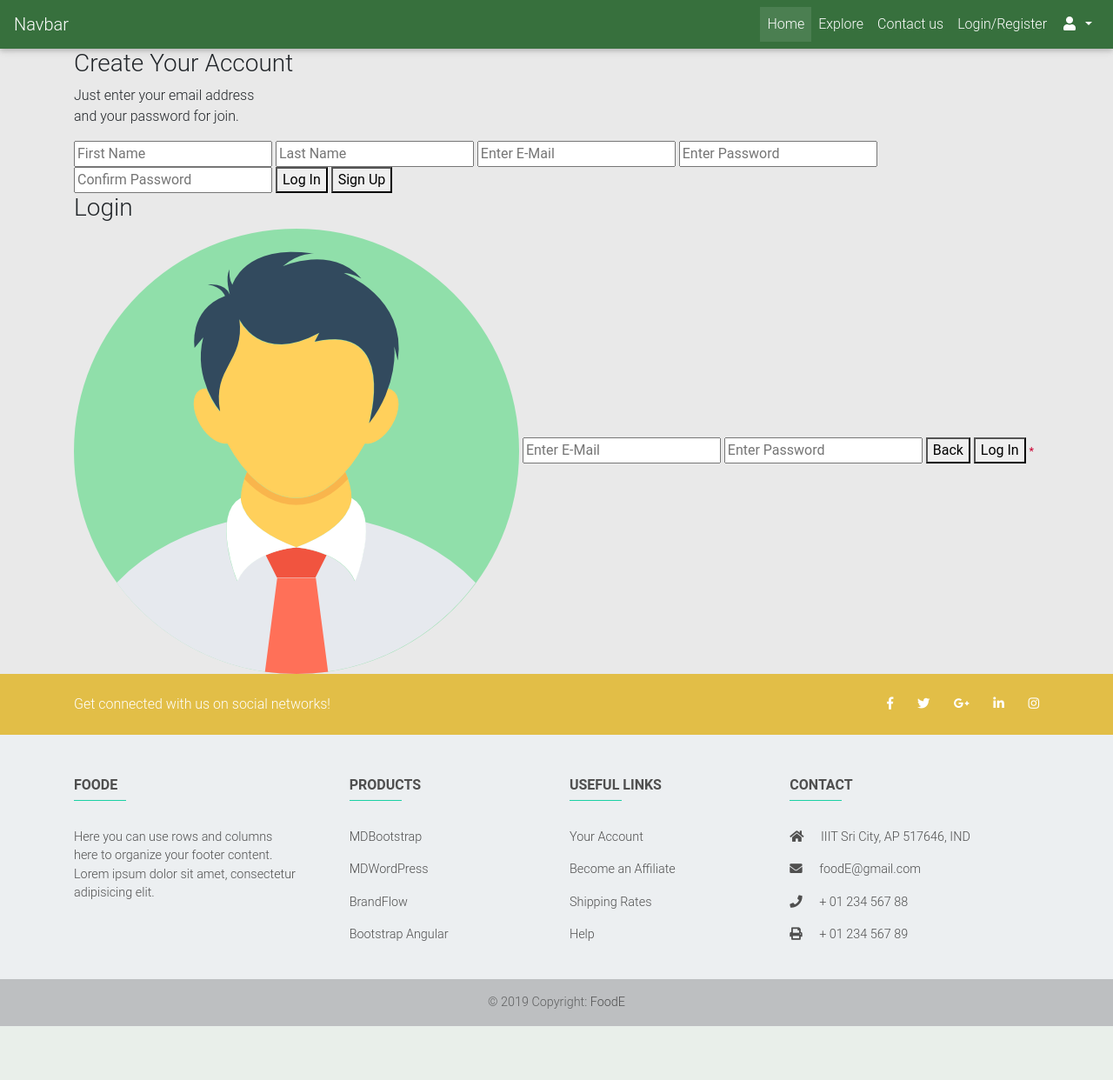
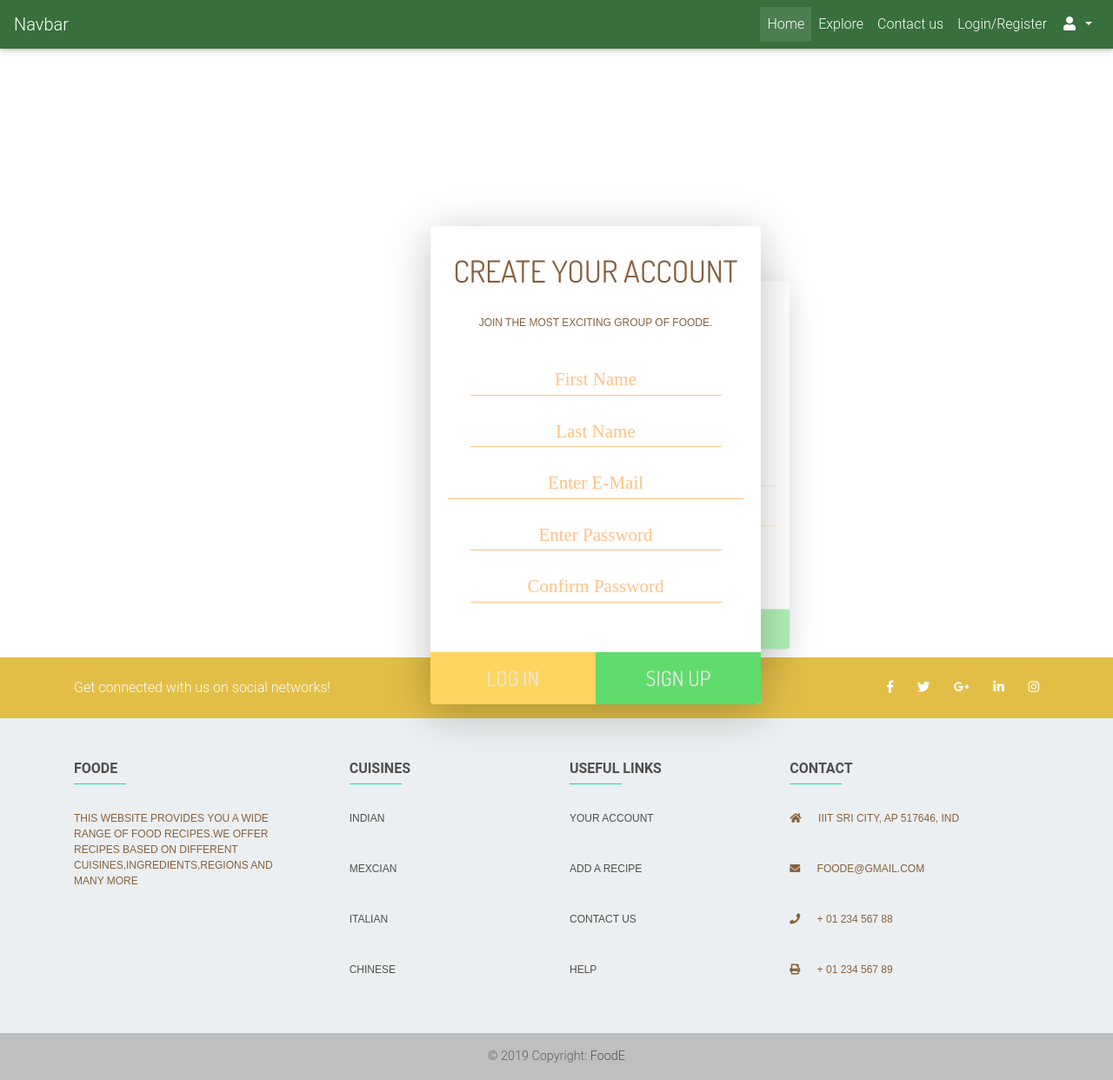
Before and after one commit to anirudhambati/recipe_website, a Django app: page /register in a window 1280 px wide. Shown: the whole page at 87% size. Before the commit the page ends 1180 px from the top, so only its background shows below. Run offline with Django 3.2, Linux system fonts and the light colour scheme; some libraries are stand-ins or nearby versions; some web fonts are replaced.

Commit message:
changed html and css files
html and css

```diff
--- a/home/templates/home/base.html
+++ b/home/templates/home/base.html
@@ -134,8 +134,7 @@
           <!-- Content -->
           <h6 class="text-uppercase font-weight-bold">FoodE</h6>
           <hr class="teal accent-3 mb-4 mt-0 d-inline-block mx-auto" style="width: 60px;">
-          <p>Here you can use rows and columns here to organize your footer content. Lorem ipsum dolor sit amet, consectetur
-            adipisicing elit.</p>
+          <p>This website provides you a wide range of food recipes.We offer recipes based on different cuisines,ingredients,regions and many more</p>
 
         </div>
         <!-- Grid column -->
@@ -144,19 +143,19 @@
         <div class="col-md-2 col-lg-2 col-xl-2 mx-auto mb-4">
 
           <!-- Links -->
-          <h6 class="text-uppercase font-weight-bold">Products</h6>
+          <h6 class="text-uppercase font-weight-bold">Cuisines</h6>
           <hr class="teal accent-3 mb-4 mt-0 d-inline-block mx-auto" style="width: 60px;">
           <p>
-            <a class="dark-grey-text" href="#!">MDBootstrap</a>
+            <a class="dark-grey-text" href="#!">Indian</a>
           </p>
           <p>
-            <a class="dark-grey-text" href="#!">MDWordPress</a>
+            <a class="dark-grey-text" href="#!">Mexcian</a>
           </p>
           <p>
-            <a class="dark-grey-text" href="#!">BrandFlow</a>
+            <a class="dark-grey-text" href="#!">Italian</a>
           </p>
           <p>
-            <a class="dark-grey-text" href="#!">Bootstrap Angular</a>
+            <a class="dark-grey-text" href="#!">Chinese</a>
           </p>
 
         </div>
@@ -172,10 +171,10 @@
             <a class="dark-grey-text" href="#!">Your Account</a>
           </p>
           <p>
-            <a class="dark-grey-text" href="#!">Become an Affiliate</a>
+            <a class="dark-grey-text" href="#!">Add a Recipe</a>
           </p>
           <p>
-            <a class="dark-grey-text" href="#!">Shipping Rates</a>
+            <a class="dark-grey-text" href="#!">Contact Us</a>
           </p>
           <p>
             <a class="dark-grey-text" href="#!">Help</a>
--- a/home/templates/register/login.html
+++ b/home/templates/register/login.html
@@ -3,8 +3,8 @@
 
 {% block extrahead %}
 
-  <!--<link href="{% static 'register/login.css' %}" rel="stylesheet">
-	 JQuery -->
+  <link href="{% static 'register/login.css' %}" rel="stylesheet">
+<!--	 JQuery -->
   <script type="text/javascript" src="https://cdnjs.cloudflare.com/ajax/libs/jquery/3.3.1/jquery.min.js"></script>
   <script src='https://www.google.com/recaptcha/api.js'></script>
   <script type="text/javascript" src="{% static 'register/login.js' %}"></script>
@@ -13,13 +13,12 @@
 
 
 {% block body %}
-<div class="container">
-	<form class="signUp" method="POST" action="registered" >
+<div class="container log">
+	<form class="signUp s-form" method="POST" action="registered" >
     {% csrf_token %}
 
 		<h3>Create Your Account</h3>
-		<p>Just enter your email address</br>
-and your password for join.
+		<p>Join the most exciting group of FOODE.
 		</p>
 		<input type="text" placeholder="First Name" name="First" required autocomplete='off' >
 		<input type="text" placeholder="Last Name" name="Last" required autocomplete='off' >
@@ -29,7 +28,7 @@ and your password for join.
 		<button class="form-btn sx log-in" type="button">Log In</button>
 		<button class="form-btn dx" type="submit">Sign Up</button>
 	</form>
-	<form class="signIn" method="POST" action="login">
+	<form class="signIn s-form" method="POST" action="login">
     {% csrf_token %}
 
 		<h3>Login</h3>
@@ -42,7 +41,7 @@ and your password for join.
     <small style = "color: #cc0033;"> *{{ res }} </small>
 	</form>
 </div>
-
+<div style="width:100%;height:700px;"></div>
 <script>
 var flag = {{flag}};
 $(document).ready(function(){
--- a/static/register/login.css
+++ b/static/register/login.css
@@ -1,14 +1,12 @@
 @import 'https://fonts.googleapis.com/css?family=Dosis|Metropolis:300,400';
-* {
-	margin: 0;
-	padding: 0;
-}
 
 body {
 	background: white;
 }
 
-.container{
+.log{
+	margin-top: 100px;
+	margin-bottom: 100px;
 	position:absolute;
 	width: auto;
 	height:auto;
@@ -16,7 +14,7 @@ body {
 	left: calc(50% - 160px);
 }
 
-form {
+.s-form{
 	position: absolute;
 	text-align: center;
 	background: #fff;
@@ -90,7 +88,7 @@ button.form-btn.sx:hover {
 }
 
 button.form-btn.sx.back {
-	background-color: rgba(0, 0, 0, 0.15);
+	background-color:rgb(128,128,128);
 	transition:all 0.3s linear;
 }
 
```
Also changed, not shown: home/templates/home/index.html (+18 -13 lines).
